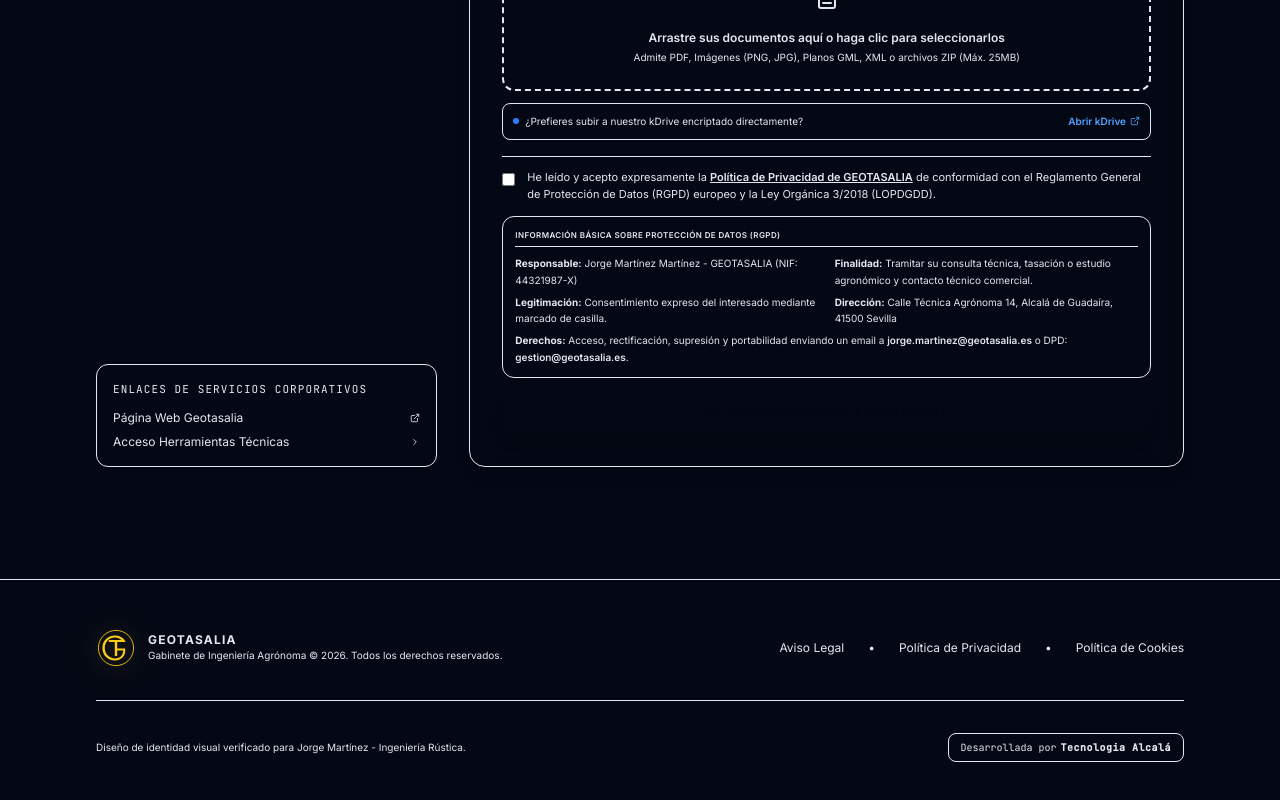
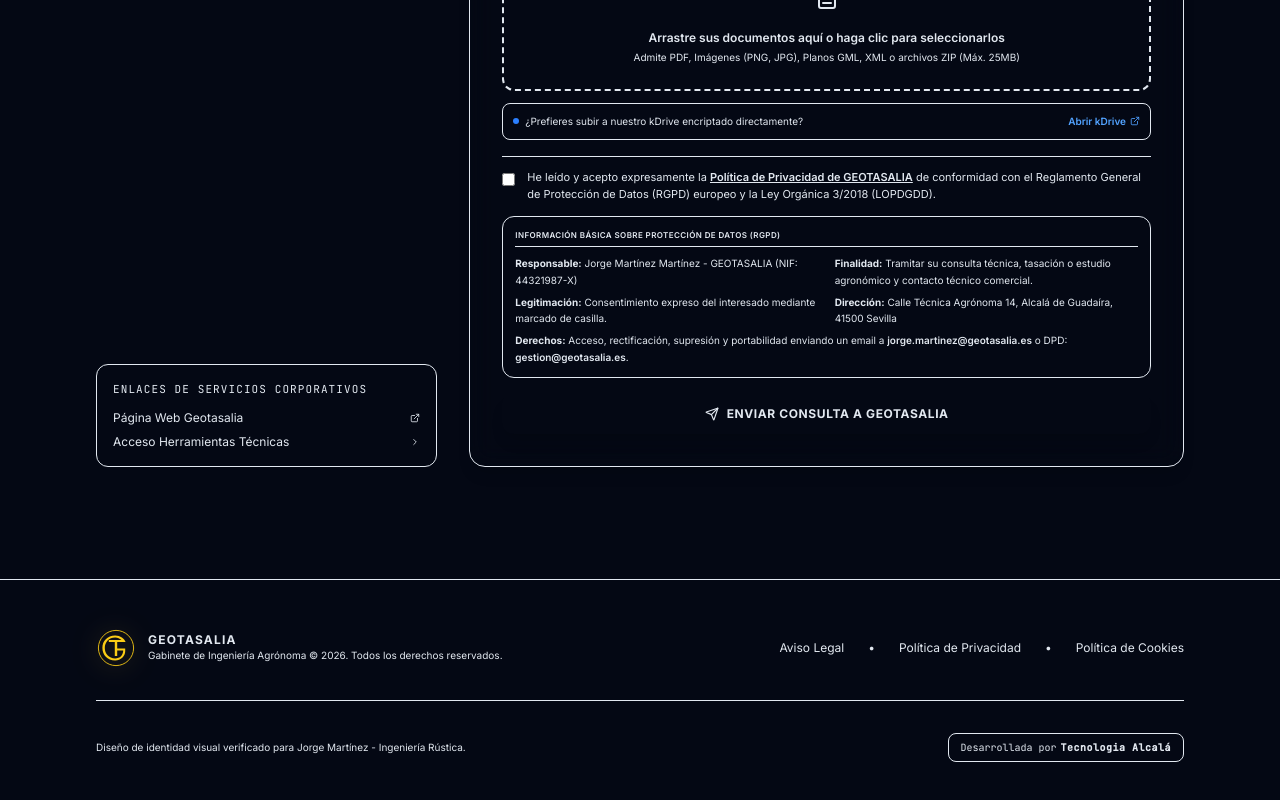
Before and after one commit to manuelalcalavilchez/Geotasia, a React (Vite) app: page / in a window 1280 px wide. Shown: the part 1880-2680 px from the top of the page. Built offline with nearby package versions, Linux system fonts and the light colour scheme.

Commit message:
fix: corregir visibilidad del botón submit del formulario de contacto

```diff
--- a/src/App.tsx
+++ b/src/App.tsx
@@ -1366,7 +1366,7 @@
               <button
                 type="submit"
                 disabled={formSubmitted}
-                className="w-full py-3 bg-theme-accent hover:bg-theme-accent-hover text-slate-950 text-xs font-bold uppercase tracking-wider rounded-xl shadow-lg transition-all flex items-center justify-center gap-2"
+                className="w-full py-3 bg-theme-accent hover:bg-theme-accent-hover text-theme-text-on-accent text-xs font-bold uppercase tracking-wider rounded-xl shadow-lg transition-all flex items-center justify-center gap-2"
               >
                 {formSubmitted ? (
                   <>
@@ -1481,7 +1481,7 @@
 
               <button
                 type="submit"
-                className="w-full py-2.5 bg-theme-accent hover:bg-theme-accent-hover text-slate-950 text-xs font-bold uppercase tracking-wider rounded-xl transition-all shadow-md animate-none"
+                className="w-full py-2.5 bg-theme-accent hover:bg-theme-accent-hover text-theme-text-on-accent text-xs font-bold uppercase tracking-wider rounded-xl transition-all shadow-md animate-none"
               >
                 Acceder a la Plataforma
               </button>
```
